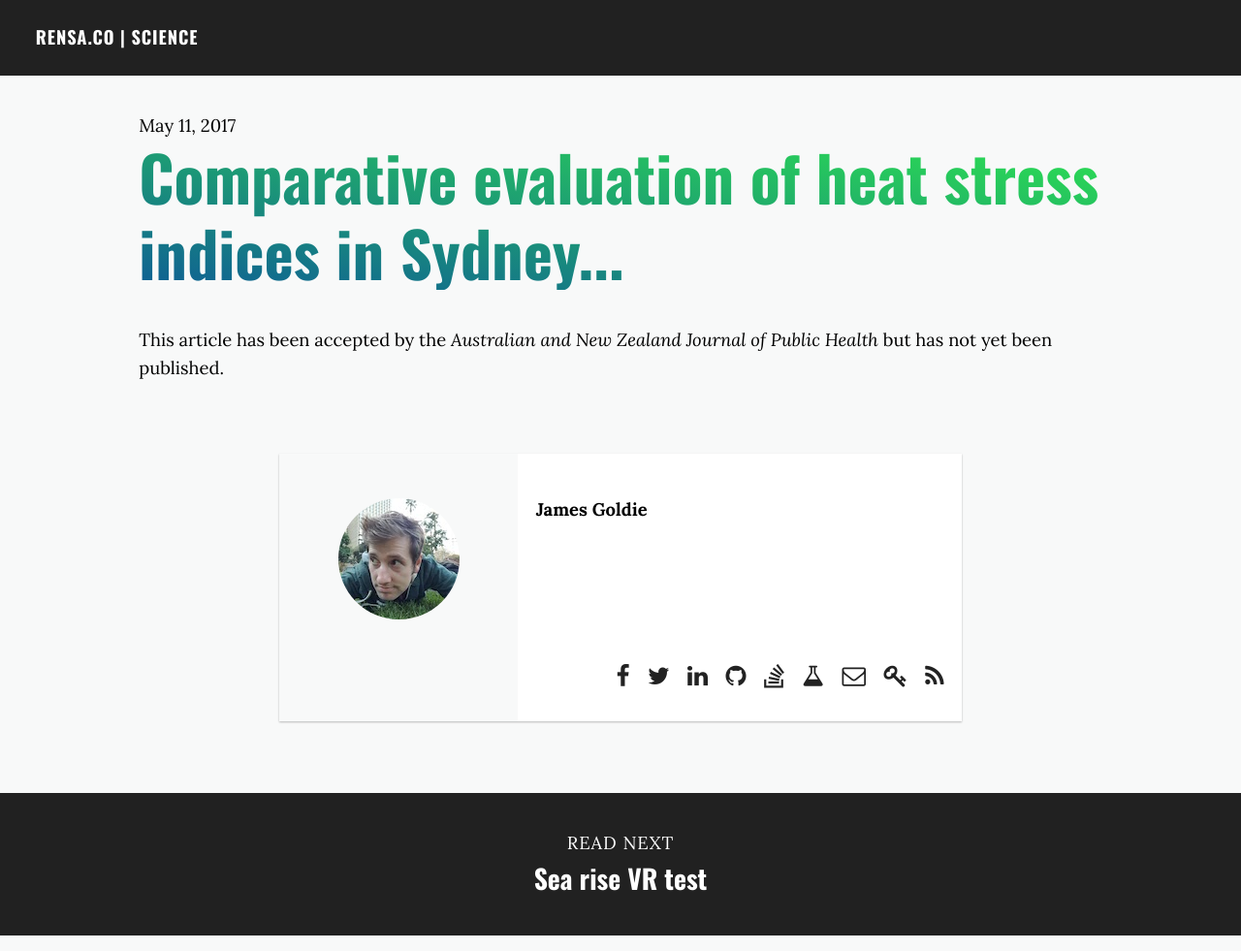
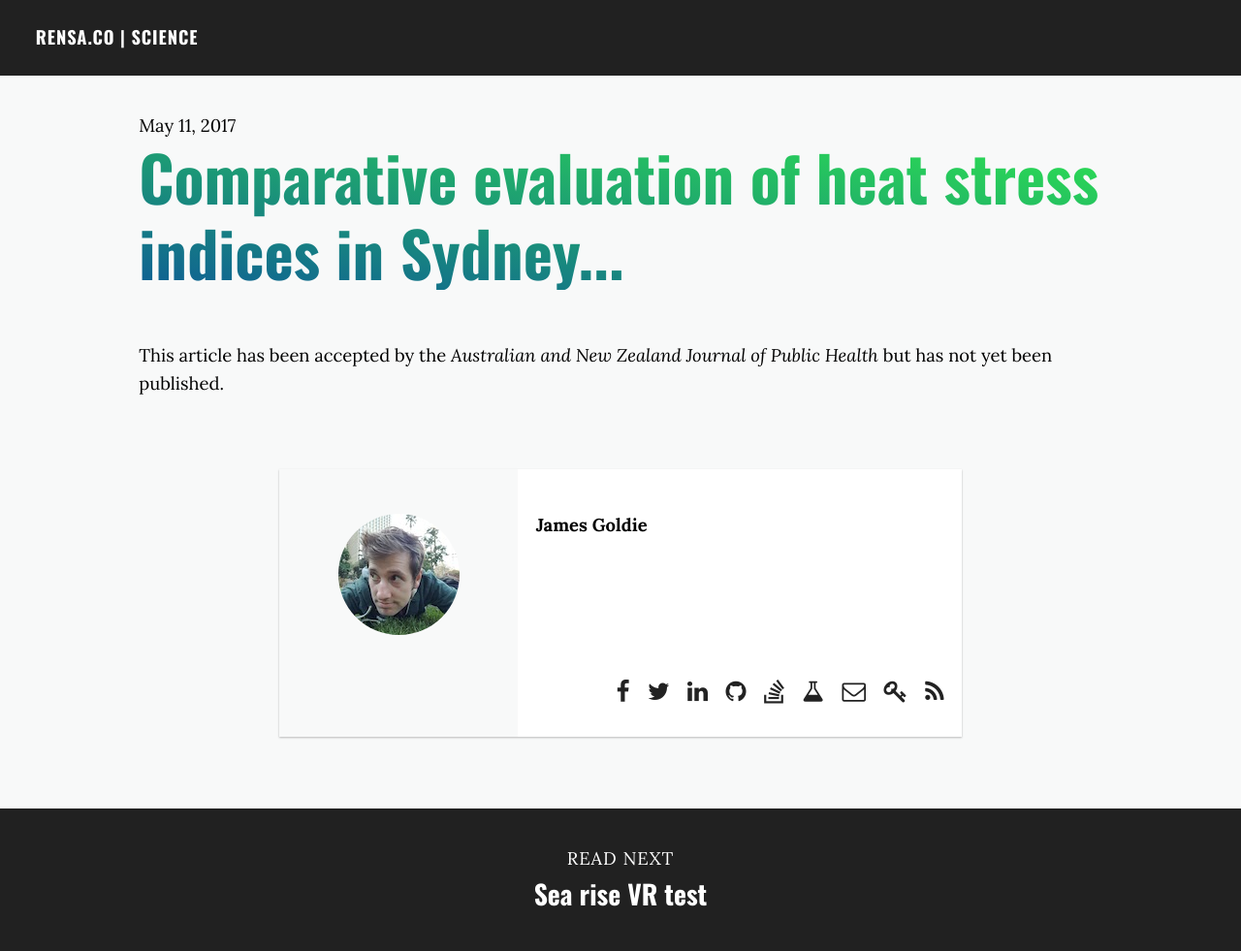
Before and after one commit to rensa/rensa.github.io, a Jekyll site: the page built from _posts/science/2017-05-11-comparative-evaluation-human-heat-stree-sydney.md, in a window 1280 px wide. Shown: the whole page at 97% size. Built offline with Jekyll 4.4.1, drawn with Linux system fonts in a browser that asks for light colours; nearby versions of some CDN libraries.

Commit message:
Space post headers out more

```diff
--- a/_sass/_base.scss
+++ b/_sass/_base.scss
@@ -86,6 +86,13 @@ h1 {
   }
 }
 
+header h1, section.post h1
+{
+  margin: 0 0 0.25em;
+}
+
+
+
 h3 {
   font-family: $font-body;
   font-style: italic;
```
